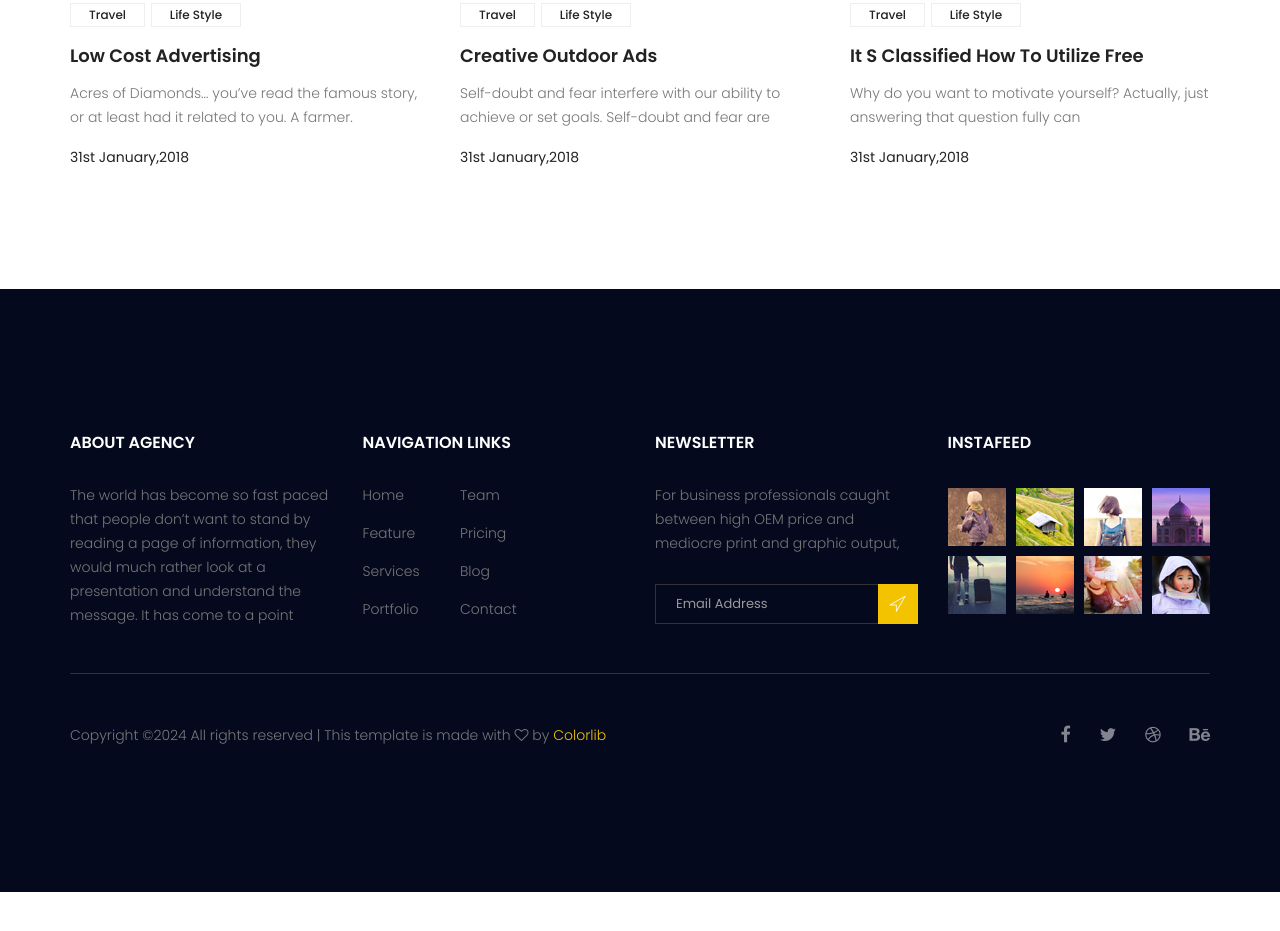
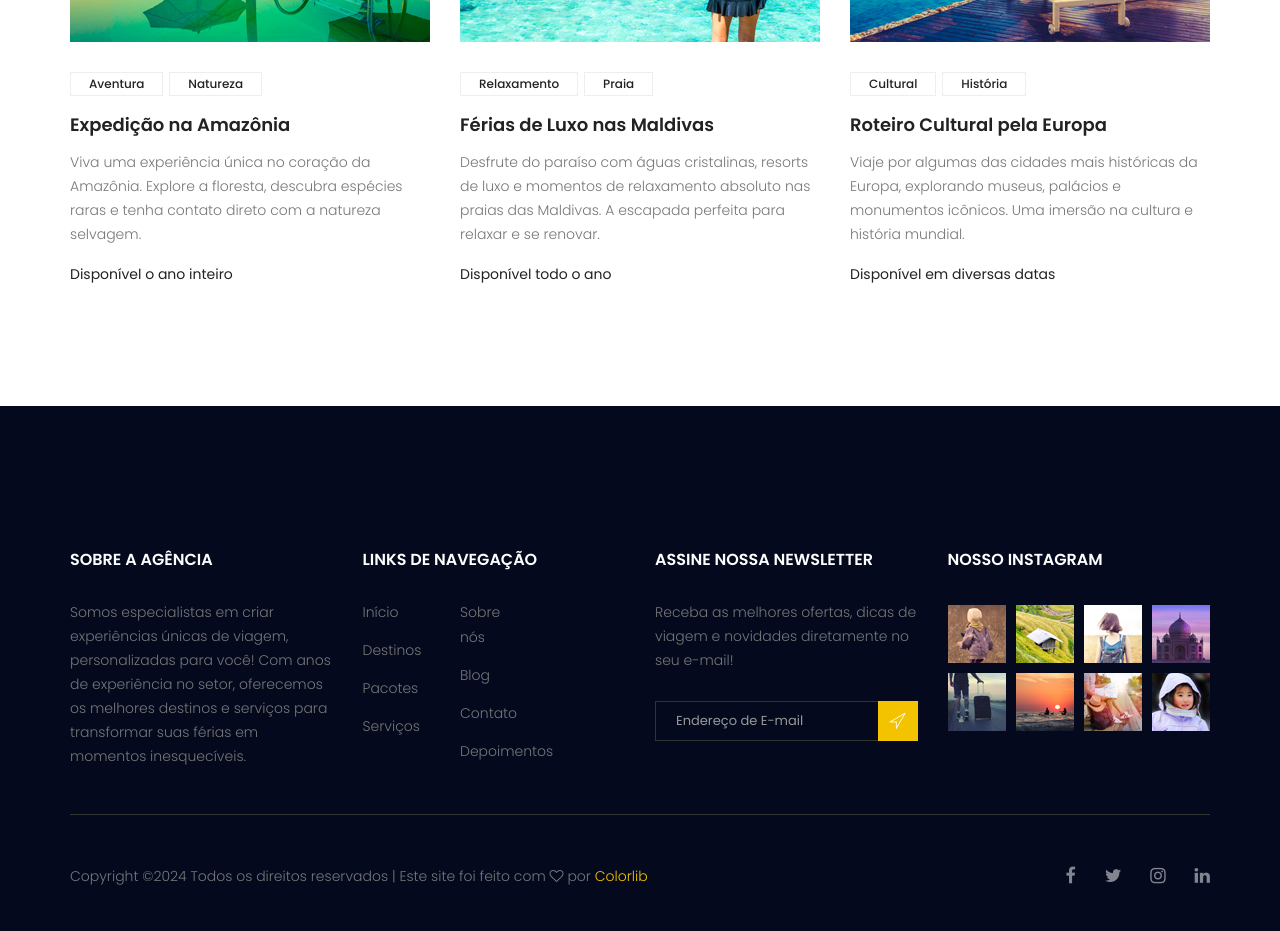
Before and after one commit to vikxzzzz/Desing-Grafico, a plain HTML site: page AP2-royal-master-template/royal-master/index.html in a window 1280 px wide. Shown: the part 3709-4640 px from the top of the page. Before the commit the page ends 4601 px from the top, so only its background shows below. Drawn offline with Linux system fonts and the light colour scheme.

Commit message:
Update index.html

```diff
--- a/AP2-royal-master-template/royal-master/index.html
+++ b/AP2-royal-master-template/royal-master/index.html
@@ -246,15 +246,16 @@
 <section class="testimonial_area section_gap">
     <div class="container">
         <div class="section_title text-center">
-            <h2 class="title_color">As Melhores Viagens para Você</h2>
-            <p>Explore os destinos mais incríveis e as experiências de viagem que vão transformar suas férias. Confie na nossa expertise para planejar a viagem dos seus sonhos.</p>
+            <h2 class="title_color">As Viagens Mais Bem Avaliadas da Nossa Agência</h2>
+            <p>Descubra os destinos mais incríveis que nossos clientes adoraram. Com base nas avaliações e experiências reais, veja os lugares que tornaram suas viagens inesquecíveis.</p>
         </div>
         <div class="testimonial_slider owl-carousel">
             <div class="media testimonial_item">
                 <img class="rounded-circle" src="image/testtimonial-1.jpg" alt="">
                 <div class="media-body">
-                    <p>A agência fez a minha viagem dos sonhos acontecer! Com destinos incríveis e atendimento impecável, pude explorar o mundo de maneira única e personalizada. Cada detalhe foi pensado para tornar minha experiência inesquecível..</p>
+                    <p>A viagem para a <strong>Islândia</strong> foi uma verdadeira aventura! Tivemos a chance de explorar vulcões, geysers e paisagens deslumbrantes. A organização foi impecável e cada momento foi uma surpresa. Não vejo a hora de voltar!</p>
                     <a href="#"><h4 class="sec_h4">Rafaela Costa</h4></a>
+                    <p><strong>Local:</strong> Islândia, Reykjavik</p>
                     <div class="star">
                         <a href="#"><i class="fa fa-star"></i></a>
                         <a href="#"><i class="fa fa-star"></i></a>
@@ -267,36 +268,39 @@
             <div class="media testimonial_item">
                 <img class="rounded-circle" src="image/testtimonial-1.jpg" alt="">
                 <div class="media-body">
-                    <p>A viagem para as Ilhas Maldivas foi simplesmente sensacional! A tranquilidade das águas cristalinas e o conforto dos resorts de luxo fizeram nossa experiência única. Recomendo sem dúvidas!</p>
+                    <p>As <strong>Maldivas</strong> superaram todas as expectativas! Ficar em um resort exclusivo, cercado por águas cristalinas e uma fauna marinha maravilhosa, foi a experiência dos meus sonhos. 100% recomendado!</p>
                     <a href="#"><h4 class="sec_h4">Lucas Almeida</h4></a>
+                    <p><strong>Local:</strong> Maldivas, Atol de Ari</p>
                     <div class="star">
                         <a href="#"><i class="fa fa-star"></i></a>
                         <a href="#"><i class="fa fa-star"></i></a>
                         <a href="#"><i class="fa fa-star"></i></a>
                         <a href="#"><i class="fa fa-star"></i></a>
-                        <a href="#"><i class="fa fa-star-half-o"></i></a>
+                        <a href="#"><i class="fa fa-star"></i></a>
                     </div>
                 </div>
             </div>
             <div class="media testimonial_item">
                 <img class="rounded-circle" src="image/testtimonial-1.jpg" alt="">
                 <div class="media-body">
-                    <p>Fizemos uma viagem maravilhosa para a Toscana, na Itália. A gastronomia, os vinhos e as paisagens de tirar o fôlego tornam esse destino perfeito para quem busca tranquilidade e cultura.</p>
+                    <p>Uma viagem inesquecível para a <strong>Toscana</strong>, na Itália! Comemos, bebemos e exploramos a cultura local como nunca. Uma experiência que mistura gastronomia, vinhos e belas paisagens. Uma verdadeira imersão no charme da Itália.</p>
                     <a href="#"><h4 class="sec_h4">Fernanda Oliveira</h4></a>
+                    <p><strong>Local:</strong> Itália, Toscana</p>
                     <div class="star">
                         <a href="#"><i class="fa fa-star"></i></a>
                         <a href="#"><i class="fa fa-star"></i></a>
                         <a href="#"><i class="fa fa-star"></i></a>
                         <a href="#"><i class="fa fa-star"></i></a>
-                        <a href="#"><i class="fa fa-star-half-o"></i></a>
+                        <a href="#"><i class="fa fa-star"></i></a>
                     </div>
                 </div>
             </div>
             <div class="media testimonial_item">
                 <img class="rounded-circle" src="image/testtimonial-1.jpg" alt="">
                 <div class="media-body">
-                    <p>Foi uma experiência fantástica viajar para o Japão! A combinação da modernidade de Tóquio com a tranquilidade de Kyoto fez da nossa viagem algo inesquecível. Cada momento foi especial!</p>
+                    <p>O Japão foi uma mistura incrível de tradição e modernidade. De Kyoto a Tóquio, a viagem foi cheia de descobertas, desde templos milenares até a agitação das ruas japonesas. Uma viagem fascinante!</p>
                     <a href="#"><h4 class="sec_h4">Carlos Henrique</h4></a>
+                    <p><strong>Local:</strong> Japão, Tóquio e Kyoto</p>
                     <div class="star">
                         <a href="#"><i class="fa fa-star"></i></a>
                         <a href="#"><i class="fa fa-star"></i></a>
@@ -311,12 +315,13 @@
 </section>
 <!--================ Melhores Viagens Área =================-->
 
-        <!--================ Latest Blog Area  =================-->
+
+       <!--================ Tipos de Viagens Área =================-->
 <section class="latest_blog_area section_gap">
     <div class="container">
         <div class="section_title text-center">
-                    <h2 class="title_color">latest posts from blog</h2>
-                    <p>The French Revolution constituted for the conscience of the dominant aristocratic class a fall from </p>
+            <h2 class="title_color">Tipos de Viagens</h2>
+            <p>Explore os diferentes tipos de viagens que oferecemos, desde aventuras emocionantes até relaxamento total. Encontre o estilo de viagem que combina com você!</p>
         </div>
         <div class="row mb_30">
             <div class="col-lg-4 col-md-6">
@@ -326,12 +331,12 @@
                     </div>
                     <div class="details">
                         <div class="tags">
-                                    <a href="#" class="button_hover tag_btn">Travel</a>
-                                    <a href="#" class="button_hover tag_btn">Life Style</a>
+                            <a href="#" class="button_hover tag_btn">Aventura</a>
+                            <a href="#" class="button_hover tag_btn">Natureza</a>
                         </div>
-                                <a href="#"><h4 class="sec_h4">Low Cost Advertising</h4></a>
-                                <p>Acres of Diamonds… you’ve read the famous story, or at least had it related to you. A farmer.</p>
-                                <h6 class="date title_color">31st January,2018</h6>
+                        <a href="#"><h4 class="sec_h4">Expedição na Amazônia</h4></a>
+                        <p>Viva uma experiência única no coração da Amazônia. Explore a floresta, descubra espécies raras e tenha contato direto com a natureza selvagem.</p>
+                        <h6 class="date title_color">Disponível o ano inteiro</h6>
                     </div>
                 </div>
             </div>
@@ -342,12 +347,12 @@
                     </div>
                     <div class="details">
                         <div class="tags">
-                                    <a href="#" class="button_hover tag_btn">Travel</a>
-                                    <a href="#" class="button_hover tag_btn">Life Style</a>
+                            <a href="#" class="button_hover tag_btn">Relaxamento</a>
+                            <a href="#" class="button_hover tag_btn">Praia</a>
                         </div>
-                                <a href="#"><h4 class="sec_h4">Creative Outdoor Ads</h4></a>
-                                <p>Self-doubt and fear interfere with our ability to achieve or set goals. Self-doubt and fear are</p>
-                                <h6 class="date title_color">31st January,2018</h6>
+                        <a href="#"><h4 class="sec_h4">Férias de Luxo nas Maldivas</h4></a>
+                        <p>Desfrute do paraíso com águas cristalinas, resorts de luxo e momentos de relaxamento absoluto nas praias das Maldivas. A escapada perfeita para relaxar e se renovar.</p>
+                        <h6 class="date title_color">Disponível todo o ano</h6>
                     </div>
                 </div>
             </div>
@@ -358,61 +363,67 @@
                     </div>
                     <div class="details">
                         <div class="tags">
-                                    <a href="#" class="button_hover tag_btn">Travel</a>
-                                    <a href="#" class="button_hover tag_btn">Life Style</a>
+                            <a href="#" class="button_hover tag_btn">Cultural</a>
+                            <a href="#" class="button_hover tag_btn">História</a>
                         </div>
-                                <a href="#"><h4 class="sec_h4">It S Classified How To Utilize Free</h4></a>
-                                <p>Why do you want to motivate yourself? Actually, just answering that question fully can </p>
-                                <h6 class="date title_color">31st January,2018</h6>
+                        <a href="#"><h4 class="sec_h4">Roteiro Cultural pela Europa</h4></a>
+                        <p>Viaje por algumas das cidades mais históricas da Europa, explorando museus, palácios e monumentos icônicos. Uma imersão na cultura e história mundial.</p>
+                        <h6 class="date title_color">Disponível em diversas datas</h6>
                     </div>
                 </div>
             </div>
         </div>
     </div>
 </section>
-        <!--================ Recent Area  =================-->
+<!--================ Tipos de Viagens Área =================-->
+
 
         <!--================ start footer Area  =================-->
 <footer class="footer-area section_gap">
     <div class="container">
         <div class="row">
-                    <div class="col-lg-3  col-md-6 col-sm-6">
+            <!-- About Agency -->
+            <div class="col-lg-3 col-md-6 col-sm-6">
                 <div class="single-footer-widget">
-                            <h6 class="footer_title">About Agency</h6>
-                            <p>The world has become so fast paced that people don’t want to stand by reading a page of information, they would much rather look at a presentation and understand the message. It has come to a point </p>
+                    <h6 class="footer_title">Sobre a Agência</h6>
+                    <p>Somos especialistas em criar experiências únicas de viagem, personalizadas para você! Com anos de experiência no setor, oferecemos os melhores destinos e serviços para transformar suas férias em momentos inesquecíveis.</p>
                 </div>
             </div>
+
+            <!-- Navigation Links -->
             <div class="col-lg-3 col-md-6 col-sm-6">
                 <div class="single-footer-widget">
-                            <h6 class="footer_title">Navigation Links</h6>
+                    <h6 class="footer_title">Links de Navegação</h6>
                     <div class="row">
                         <div class="col-4">
                             <ul class="list_style">
-                                        <li><a href="#">Home</a></li>
-                                        <li><a href="#">Feature</a></li>
-                                        <li><a href="#">Services</a></li>
-                                        <li><a href="#">Portfolio</a></li>
+                                <li><a href="#">Início</a></li>
+                                <li><a href="#">Destinos</a></li>
+                                <li><a href="#">Pacotes</a></li>
+                                <li><a href="#">Serviços</a></li>
                             </ul>
                         </div>
                         <div class="col-4">
                             <ul class="list_style">
-                                        <li><a href="#">Team</a></li>
-                                        <li><a href="#">Pricing</a></li>
+                                <li><a href="#">Sobre nós</a></li>
                                 <li><a href="#">Blog</a></li>
-                                        <li><a href="#">Contact</a></li>
+                                <li><a href="#">Contato</a></li>
+                                <li><a href="#">Depoimentos</a></li>
                             </ul>
                         </div>
                     </div>
                 </div>
             </div>
+
+            <!-- Newsletter Subscription -->
             <div class="col-lg-3 col-md-6 col-sm-6">
                 <div class="single-footer-widget">
-                            <h6 class="footer_title">Newsletter</h6>
-                            <p>For business professionals caught between high OEM price and mediocre print and graphic output, </p>
+                    <h6 class="footer_title">Assine nossa Newsletter</h6>
+                    <p>Receba as melhores ofertas, dicas de viagem e novidades diretamente no seu e-mail!</p>
                     <div id="mc_embed_signup">
                         <form target="_blank" action="https://spondonit.us12.list-manage.com/subscribe/post?u=1462626880ade1ac87bd9c93a&amp;id=92a4423d01" method="get" class="subscribe_form relative">
                             <div class="input-group d-flex flex-row">
-                                        <input name="EMAIL" placeholder="Email Address" onfocus="this.placeholder = ''" onblur="this.placeholder = 'Email Address '" required="" type="email">
+                                <input name="EMAIL" placeholder="Endereço de E-mail" onfocus="this.placeholder = ''" onblur="this.placeholder = 'Endereço de E-mail'" required="" type="email">
                                 <button class="btn sub-btn"><span class="lnr lnr-location"></span></button>
                             </div>
                             <div class="mt-10 info"></div>
@@ -420,38 +431,42 @@
                     </div>
                 </div>
             </div>
+
+            <!-- InstaFeed -->
             <div class="col-lg-3 col-md-6 col-sm-6">
                 <div class="single-footer-widget instafeed">
-                            <h6 class="footer_title">InstaFeed</h6>
+                    <h6 class="footer_title">Nosso Instagram</h6>
                     <ul class="list_style instafeed d-flex flex-wrap">
-                                <li><img src="image/instagram/Image-01.jpg" alt=""></li>
-                                <li><img src="image/instagram/Image-02.jpg" alt=""></li>
-                                <li><img src="image/instagram/Image-03.jpg" alt=""></li>
-                                <li><img src="image/instagram/Image-04.jpg" alt=""></li>
-                                <li><img src="image/instagram/Image-05.jpg" alt=""></li>
-                                <li><img src="image/instagram/Image-06.jpg" alt=""></li>
-                                <li><img src="image/instagram/Image-07.jpg" alt=""></li>
-                                <li><img src="image/instagram/Image-08.jpg" alt=""></li>
+                        <li><img src="image/instagram/Image-01.jpg" alt="Instagram"></li>
+                        <li><img src="image/instagram/Image-02.jpg" alt="Instagram"></li>
+                        <li><img src="image/instagram/Image-03.jpg" alt="Instagram"></li>
+                        <li><img src="image/instagram/Image-04.jpg" alt="Instagram"></li>
+                        <li><img src="image/instagram/Image-05.jpg" alt="Instagram"></li>
+                        <li><img src="image/instagram/Image-06.jpg" alt="Instagram"></li>
+                        <li><img src="image/instagram/Image-07.jpg" alt="Instagram"></li>
+                        <li><img src="image/instagram/Image-08.jpg" alt="Instagram"></li>
                     </ul>
                 </div>
             </div>
         </div>
+
         <div class="border_line"></div>
+
+        <!-- Footer Bottom -->
         <div class="row footer-bottom d-flex justify-content-between align-items-center">
-                    <p class="col-lg-8 col-sm-12 footer-text m-0"><!-- Link back to Colorlib can't be removed. Template is licensed under CC BY 3.0. -->
-Copyright &copy;<script>document.write(new Date().getFullYear());</script> All rights reserved | This template is made with <i class="fa fa-heart-o" aria-hidden="true"></i> by <a href="https://colorlib.com" target="_blank">Colorlib</a>
-<!-- Link back to Colorlib can't be removed. Template is licensed under CC BY 3.0. --></p>
+            <p class="col-lg-8 col-sm-12 footer-text m-0">
+                Copyright &copy;<script>document.write(new Date().getFullYear());</script> Todos os direitos reservados | Este site foi feito com <i class="fa fa-heart-o" aria-hidden="true"></i> por <a href="https://colorlib.com" target="_blank">Colorlib</a>
+            </p>
             <div class="col-lg-4 col-sm-12 footer-social">
                 <a href="#"><i class="fa fa-facebook"></i></a>
                 <a href="#"><i class="fa fa-twitter"></i></a>
-                        <a href="#"><i class="fa fa-dribbble"></i></a>
-                        <a href="#"><i class="fa fa-behance"></i></a>
+                <a href="#"><i class="fa fa-instagram"></i></a>
+                <a href="#"><i class="fa fa-linkedin"></i></a>
             </div>
         </div>
     </div>
 </footer>
 <!--================ End footer Area  =================-->
-
 
 <!-- Optional JavaScript -->
 <!-- jQuery first, then Popper.js, then Bootstrap JS -->
```
Lines whose indentation alone changed are shown as unchanged.
